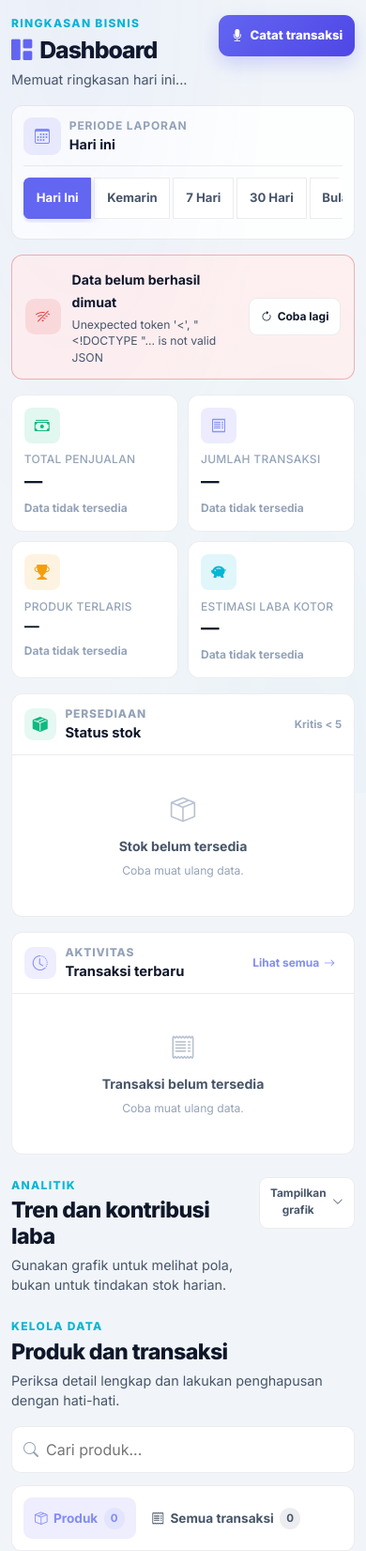
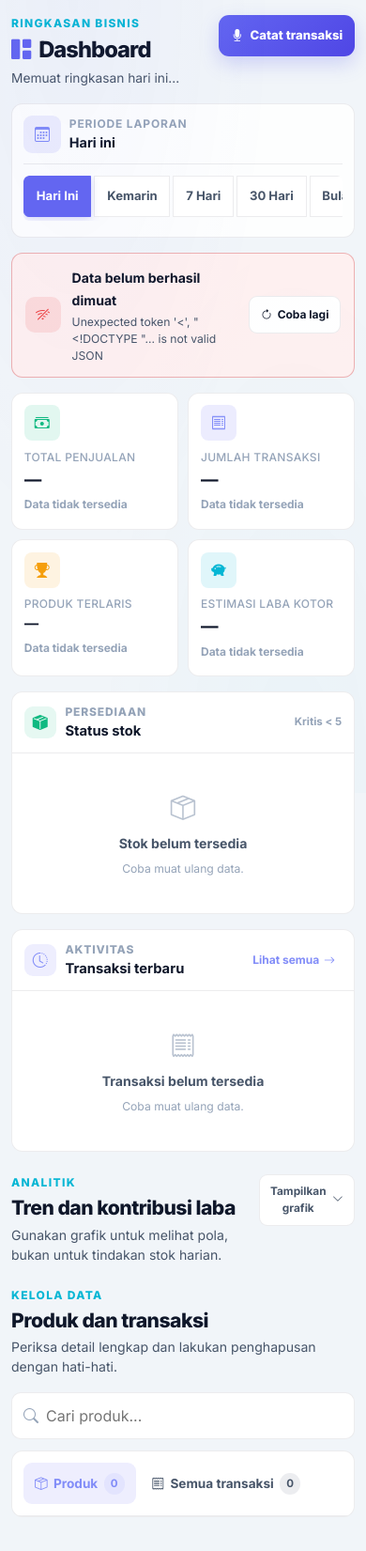
Before and after one commit to awal40/SABA-N8N, a Flask app: template templates/dashboard.html in a window 390 px wide. Shown: the top 1651 px of the page at 94% size. After the commit the page ends 1615 px from the top, so only its background shows below. Run offline with Flask 3, Linux system fonts and the light colour scheme; the template is opened without the code that fills it, so the values that code supplies are empty; some libraries are stand-ins or nearby versions.

Commit message:
fix: refine mobile dashboard type and chat fade

```diff
--- a/static/css/dashboard.css
+++ b/static/css/dashboard.css
@@ -135,8 +135,8 @@
 @media (max-width: 768px) {
     .dashboard-page { padding-top: 1rem !important; }
     .dashboard-heading { align-items: flex-start; margin-bottom: 1rem; }
-    .dashboard-heading h1 { font-size: 1.7rem; }
-    .dashboard-heading p { max-width: 270px; font-size: .96rem; }
+    .dashboard-heading h1 { font-size: 1.58rem; }
+    .dashboard-heading p { max-width: 270px; font-size: .92rem; }
     .dashboard-heading-actions { flex-direction: column-reverse; align-items: flex-end; }
     .dashboard-freshness { font-size: .72rem; }
     .dashboard-primary-action { min-height: 44px; padding: .65rem .8rem; font-size: .82rem; }
@@ -159,8 +159,8 @@
     .dashboard-stats .stat-info { width: 100%; }
     .dashboard-stats .stat-icon { width: 42px; height: 42px; min-width: 42px; font-size: 1rem; }
     .dashboard-stats .stat-label { font-size: .75rem; line-height: 1.3; }
-    .dashboard-stats .stat-value { font-size: 1.35rem; }
-    .dashboard-stats .stat-value-sm { font-size: 1.08rem; }
+    .dashboard-stats .stat-value { font-size: 1.25rem; }
+    .dashboard-stats .stat-value-sm { font-size: 1.02rem; }
     .stat-meta { min-height: 20px; font-size: .75rem; }
     .stock-action-panel { grid-template-columns: 1fr; }
     .stock-action-cta { width: 100%; }
@@ -172,8 +172,8 @@
     .dashboard-card-heading small, .stock-name small { font-size: .75rem; }
     .stock-threshold-note { font-size: .72rem; }
     .dashboard-section-heading { align-items: flex-start; }
-    .dashboard-section-heading h2 { font-size: 1.45rem; line-height: 1.2; }
-    .dashboard-section-heading p { font-size: .9rem; }
+    .dashboard-section-heading h2 { font-size: 1.32rem; line-height: 1.22; }
+    .dashboard-section-heading p { font-size: .88rem; }
     .analytics-toggle { display: inline-flex; }
     .dashboard-analytics.is-collapsed .dashboard-analytics-grid { display: none; }
     .dashboard-chart-body .chart-container { height: 220px; }
@@ -190,13 +190,13 @@
     .dashboard-mobile-card:last-child { border-bottom: 0; }
     .mobile-card-head { display: flex; align-items: flex-start; justify-content: space-between; gap: .7rem; }
     .mobile-card-title { min-width: 0; }
-    .mobile-card-title strong { display: block; overflow: hidden; text-overflow: ellipsis; white-space: nowrap; font-size: .95rem; }
+    .mobile-card-title strong { display: block; overflow: hidden; text-overflow: ellipsis; white-space: nowrap; font-size: .9rem; }
     .mobile-card-title span { display: block; margin-top: .25rem; color: var(--text-muted); font-size: .75rem; }
-    .mobile-card-total { display: block; margin-top: .65rem; color: var(--success); font-size: 1.05rem; }
+    .mobile-card-total { display: block; margin-top: .65rem; color: var(--success); font-size: 1rem; }
     .mobile-card-details { display: grid; grid-template-columns: repeat(2, 1fr); gap: .5rem; margin-top: .7rem; }
     .mobile-card-details span { min-height: 62px; padding: .65rem; border-radius: 9px; background: var(--bg-surface); }
     .mobile-card-details small { display: block; color: var(--text-muted); font-size: .72rem; text-transform: uppercase; letter-spacing: .05em; }
-    .mobile-card-details strong { display: block; margin-top: .2rem; font-size: .84rem; }
+    .mobile-card-details strong { display: block; margin-top: .2rem; font-size: .8rem; }
     .mobile-action-menu { flex-shrink: 0; }
     .mobile-action-menu > button { width: 44px; height: 44px; border: 1px solid var(--border-color); border-radius: 10px; color: var(--text-secondary); background: var(--bg-surface); }
     .mobile-action-menu .dropdown-menu { min-width: 170px; padding: .35rem; }
@@ -205,13 +205,13 @@
 
 @media (max-width: 420px) {
     .dashboard-heading-actions .dashboard-freshness { display: none; }
-    .dashboard-heading h1 { font-size: 1.55rem; }
-    .dashboard-heading p { max-width: 220px; font-size: .9rem; }
+    .dashboard-heading h1 { font-size: 1.48rem; }
+    .dashboard-heading p { max-width: 220px; font-size: .86rem; }
     .dashboard-stats .stat-card { min-height: 146px; padding: .8rem; gap: .6rem; }
     .dashboard-stats .stat-icon { width: 38px; height: 38px; min-width: 38px; }
     .dashboard-stats .stat-label { font-size: .75rem; }
-    .dashboard-stats .stat-value { font-size: 1.22rem; }
-    .dashboard-stats .stat-value-sm { font-size: 1rem; }
+    .dashboard-stats .stat-value { font-size: 1.16rem; }
+    .dashboard-stats .stat-value-sm { font-size: .96rem; }
     .stat-meta { font-size: .75rem; }
     .dashboard-card-heading { padding-inline: .8rem; }
     .dashboard-recent-item, .dashboard-stock-item { padding-inline: .8rem; }
--- a/templates/chat.html
+++ b/templates/chat.html
@@ -347,7 +347,7 @@
         height: 180px;
         background: linear-gradient(to bottom, transparent 0%, var(--chat-bg) 70%);
         pointer-events: none;
-        z-index: 0;
+        z-index: 10;
     }
 
     /* ---- Mobile Chat Responsive ---- */
```
